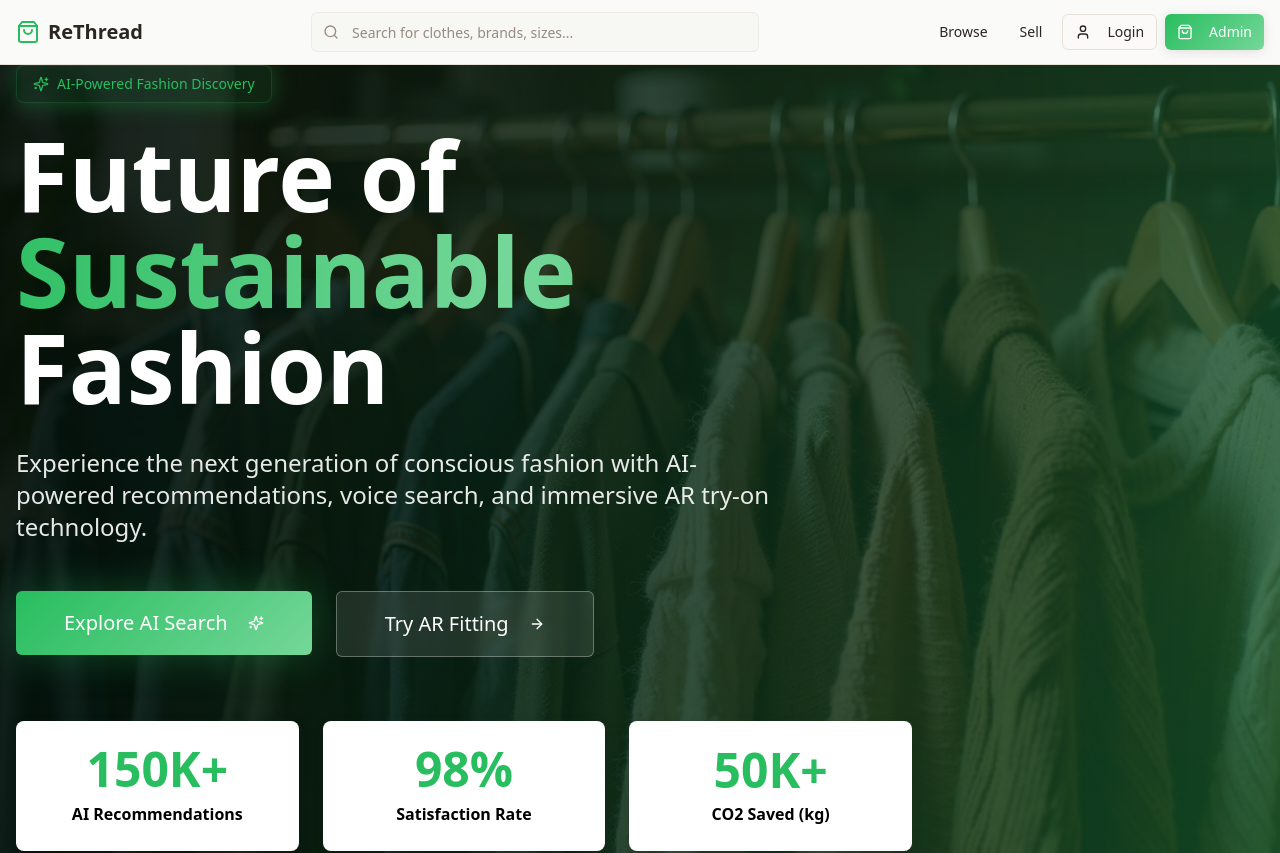
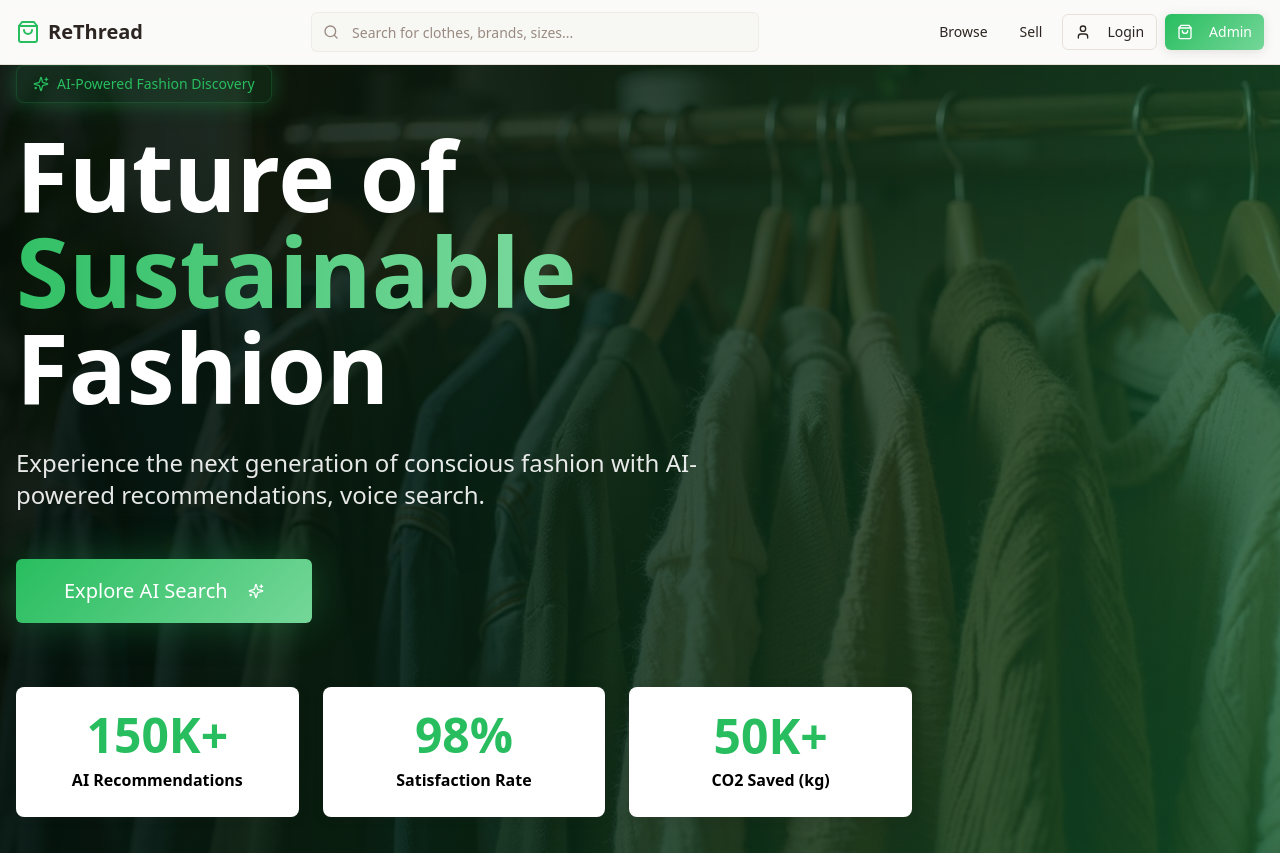
Before and after one commit to mahinbs/thread-thrift-hub, a React (Vite) app: page / in a window 1280 px wide. Shown: the top 853 px of the page. Built offline with nearby package versions, Linux system fonts and the light colour scheme.

Commit message:
Visual edit in Lovable
Edited UI in Lovable

```diff
--- a/src/components/Hero.tsx
+++ b/src/components/Hero.tsx
@@ -38,20 +38,14 @@ const Hero = () => {
             <span className="block">Fashion</span>
           </h1>
 
-          <p className="text-xl md:text-2xl text-white/90 mb-12 max-w-3xl leading-relaxed">
-            Experience the next generation of conscious fashion with AI-powered recommendations,
-            voice search, and immersive AR try-on technology.
-          </p>
+          <p className="text-xl md:text-2xl text-white/90 mb-12 max-w-3xl leading-relaxed">Experience the next generation of conscious fashion with AI-powered recommendations, voice search.</p>
 
           <div className="flex flex-col sm:flex-row gap-6 mb-16 animate-slide-in-left">
             <Button variant="eco" size="lg" className="text-xl px-12 py-8 shadow-glow hover-lift">
               Explore AI Search
               <Sparkles className="ml-3 h-6 w-6" />
             </Button>
-            <Button variant="outline" size="lg" className="text-xl px-12 py-8 border-white/30 bg-white/10 text-white hover:bg-white/20 hover:border-white/50 backdrop-blur-sm">
-              Try AR Fitting
-              <ArrowRight className="ml-3 h-6 w-6" />
-            </Button>
+
           </div>
 
           {/* Enhanced Stats */}
```
